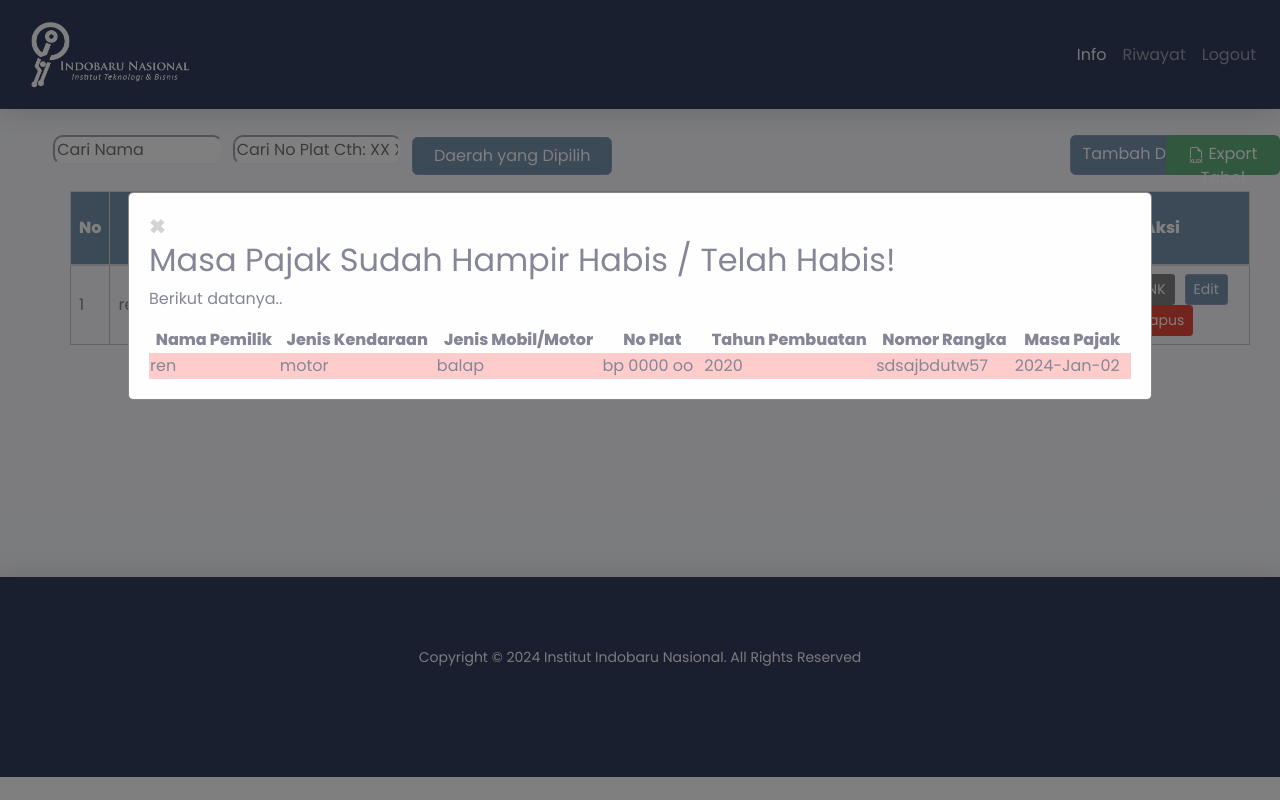
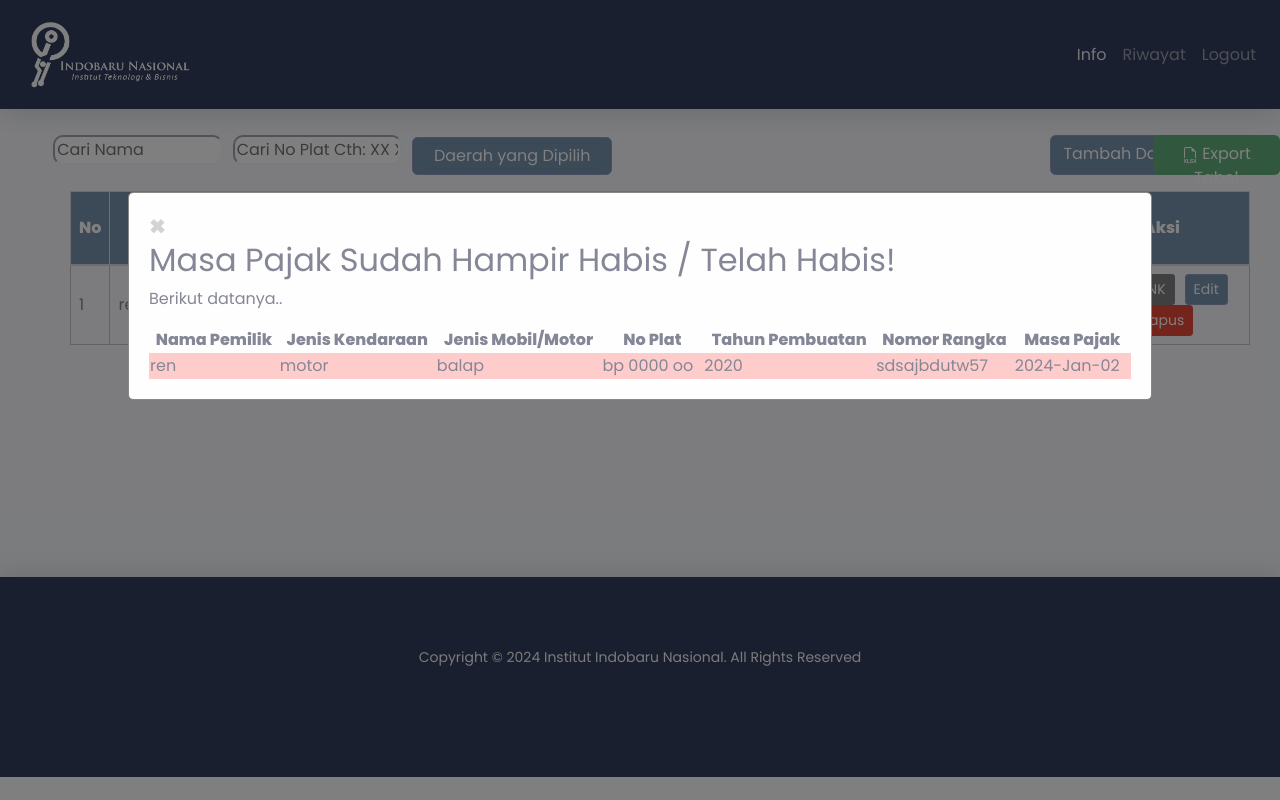
Before and after one commit to irenedocode/iibnpajak, a PHP site: page /admin/index.php in a window 1280 px wide. Run offline with PHP 8.4, Linux system fonts and the light colour scheme; data comes from the database, SQL or seed files in the repository; data that the repository does not hold is empty.

Commit message:
rapiin kata iren

```diff
--- a/admin/index.php
+++ b/admin/index.php
@@ -214,7 +214,7 @@
                                     height: 40px;
                                     margin-top: 2%;
                                     position: absolute;
-                                    margin-left:84.5%;
+                                    margin-left:83%;
                                     ">Tambah Data</a>
 
                                     <a href="export.php" class="btn"
@@ -223,7 +223,7 @@
                                     color: white;
                                     height: 40px;
                                     margin-top: 2%;
-                                    margin-left:92%;
+                                    margin-left:91%;
                                     position: absolute;
                                     "> <svg xmlns="http://www.w3.org/2000/svg" width="16" height="16" fill="currentColor" class="bi bi-filetype-xlsx" viewBox="0 0 16 16">
                                     <path fill-rule="evenodd" d="M14 4.5V11h-1V4.5h-2A1.5 1.5 0 0 1 9.5 3V1H4a1 1 0 0 0-1 1v9H2V2a2 2 0 0 1 2-2h5.5zM7.86 14.841a1.13 1.13 0 0 0 .401.823q.195.162.479.252.284.091.665.091.507 0 .858-.158.355-.158.54-.44a1.17 1.17 0 0 0 .187-.656q0-.336-.135-.56a1 1 0 0 0-.375-.357 2 2 0 0 0-.565-.21l-.621-.144a1 1 0 0 1-.405-.176.37.37 0 0 1-.143-.299q0-.234.184-.384.188-.152.513-.152.214 0 .37.068a.6.6 0 0 1 .245.181.56.56 0 0 1 .12.258h.75a1.1 1.1 0 0 0-.199-.566 1.2 1.2 0 0 0-.5-.41 1.8 1.8 0 0 0-.78-.152q-.44 0-.777.15-.336.149-.527.421-.19.273-.19.639 0 .302.123.524t.351.367q.229.143.54.213l.618.144q.31.073.462.193a.39.39 0 0 1 .153.326.5.5 0 0 1-.085.29.56.56 0 0 1-.255.193q-.168.07-.413.07-.176 0-.32-.04a.8.8 0 0 1-.249-.115.58.58 0 0 1-.255-.384zm-3.726-2.909h.893l-1.274 2.007 1.254 1.992h-.908l-.85-1.415h-.035l-.853 1.415H1.5l1.24-2.016-1.228-1.983h.931l.832 1.438h.036zm1.923 3.325h1.697v.674H5.266v-3.999h.791zm7.636-3.325h.893l-1.274 2.007 1.254 1.992h-.908l-.85-1.415h-.035l-.853 1.415h-.861l1.24-2.016-1.228-1.983h.931l.832 1.438h.036z"/>
```
